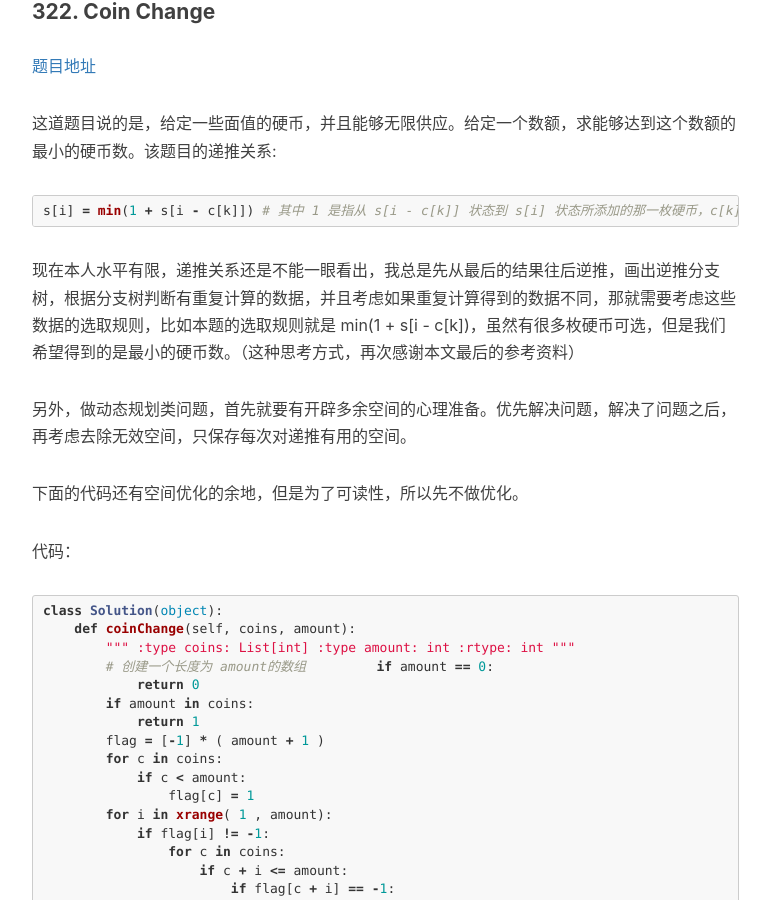
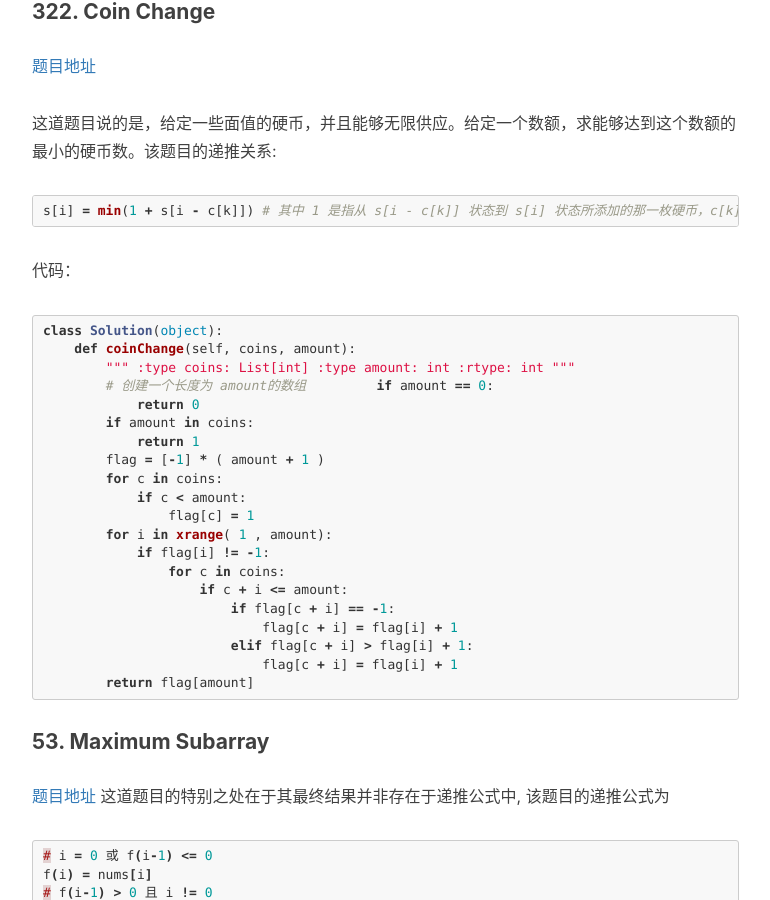
Before and after one commit to shihunyewu/shihunyewu.github.io, a Jekyll site: the page built from _posts/2018-03-15-dp-note.md, in a window 1280 px wide and 900 px high, scrolled down 3611 px. Shown: the whole window, without its empty margins (233-1003 px from the left). Built offline with Jekyll 4.4.1, drawn with Linux system fonts in a browser that asks for light colours; nearby versions of some CDN libraries; comment, search, counter and statistics services are not loaded.

Commit message:
删除不正确评论

````diff
--- a/_posts/2018-03-15-dp-note.md
+++ b/_posts/2018-03-15-dp-note.md
@@ -137,11 +137,6 @@ class Solution(object):
 s[i] = min(1 + s[i - c[k]]) # 其中 1 是指从 s[i - c[k]] 状态到 s[i] 状态所添加的那一枚硬币，c[k] 是指第 k 枚硬币的面值
 ```
 
-现在本人水平有限，递推关系还是不能一眼看出，我总是先从最后的结果往后逆推，画出逆推分支树，根据分支树判断有重复计算的数据，并且考虑如果重复计算得到的数据不同，那就需要考虑这些数据的选取规则，比如本题的选取规则就是 min(1 + s[i - c[k])，虽然有很多枚硬币可选，但是我们希望得到的是最小的硬币数。（这种思考方式，再次感谢本文最后的参考资料）
-
-另外，做动态规划类问题，首先就要有开辟多余空间的心理准备。优先解决问题，解决了问题之后，再考虑去除无效空间，只保存每次对递推有用的空间。
-
-下面的代码还有空间优化的余地，但是为了可读性，所以先不做优化。
 
 代码：
 ```python
````
